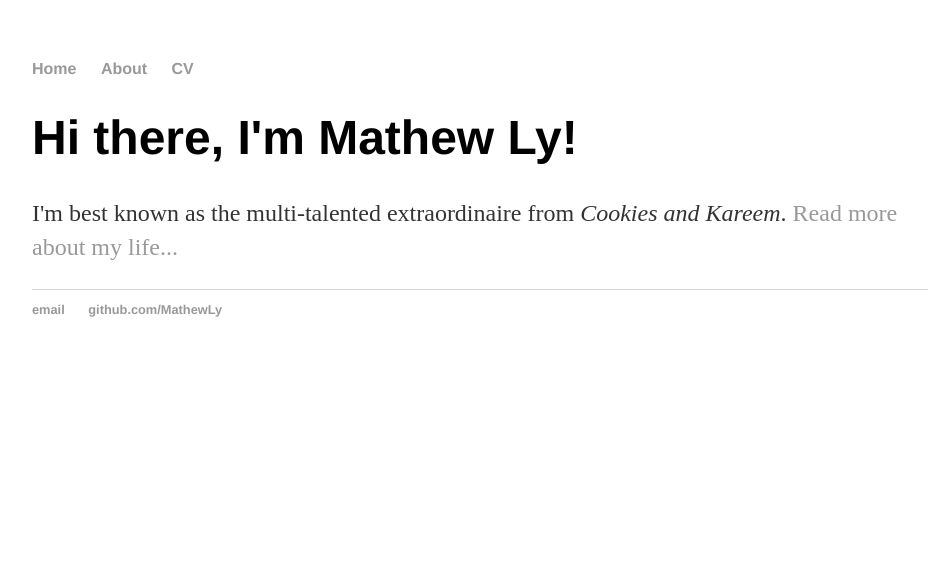
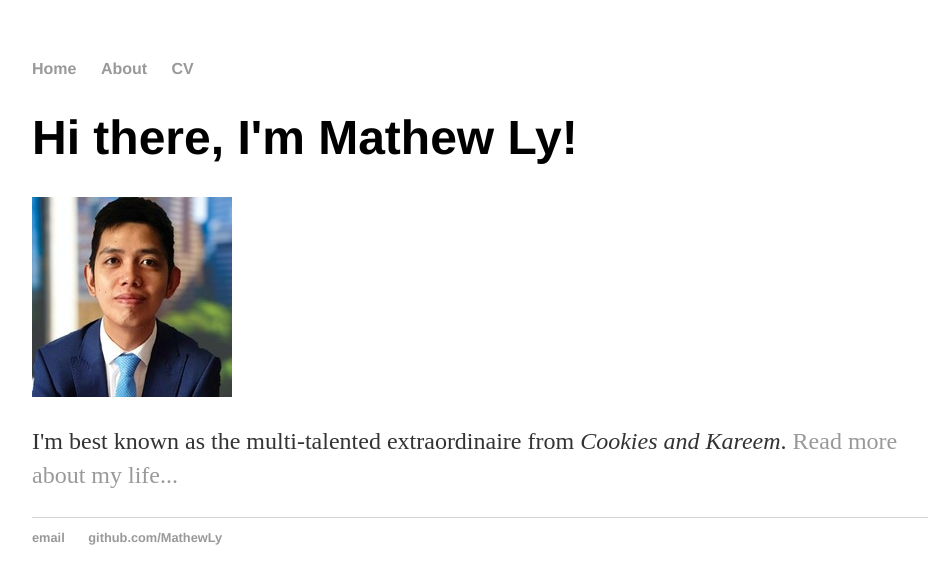
Before and after one commit to MathewLy/MathewLy.github.io, a Jekyll site: the page built from index.html, in a window 1280 px wide. Shown: the top 584 px of the page, without its empty margins (160-1088 px from the left). Built offline with Jekyll 4.4.1, drawn with Linux system fonts in a browser that asks for light colours.

Commit message:
Update index.html

```diff
--- a/index.html
+++ b/index.html
@@ -4,5 +4,6 @@ title: Mathew Ly, Awesome Friend
 ---
 <div class="blurb">
 	<h1>Hi there, I'm Mathew Ly!</h1>
+	<img src="/resources/0.jpg">
 	<p>I'm best known as the multi-talented extraordinaire from <em>Cookies and Kareem</em>. <a href="/about">Read more about my life...</a></p>
 </div><!-- /.blurb -->
```
